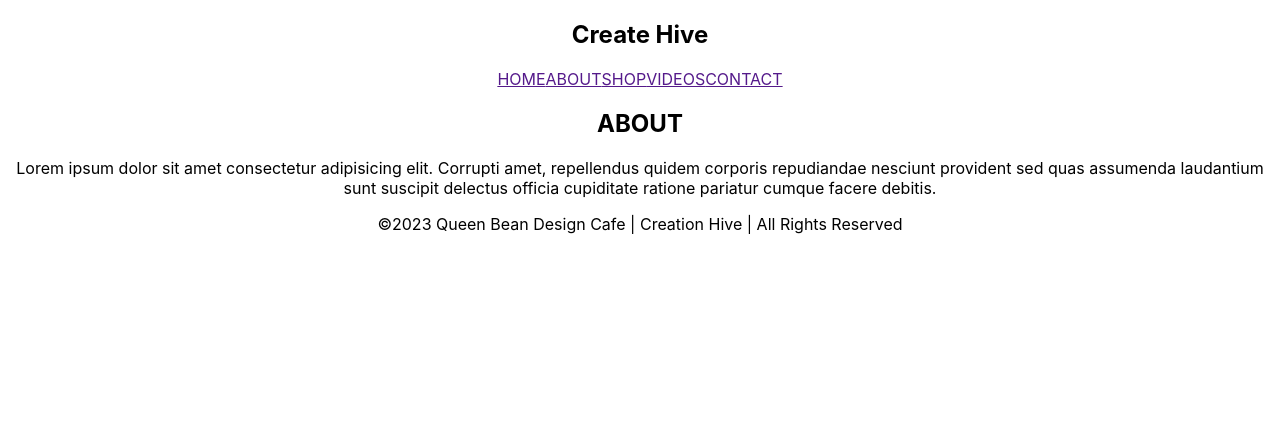
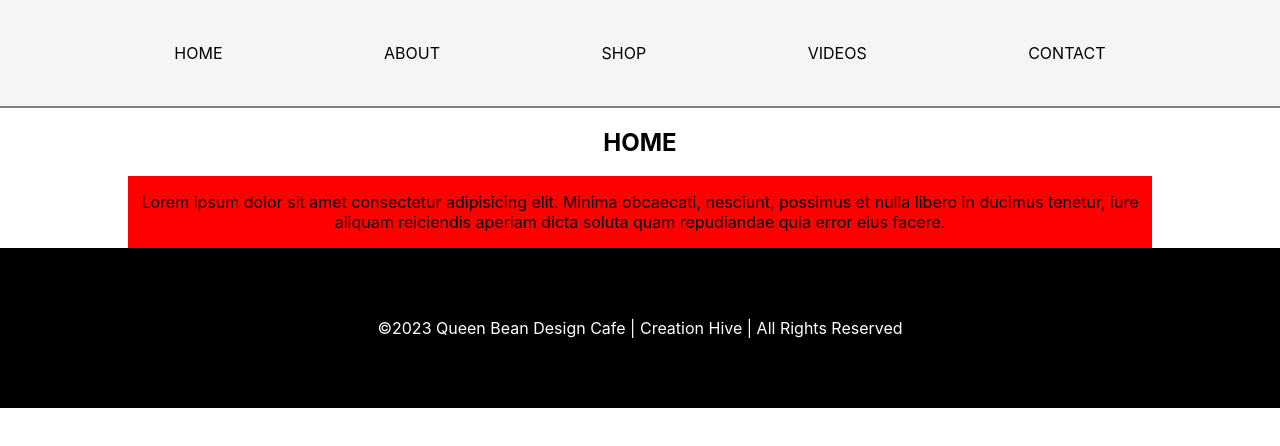
Before and after one commit to Katrina-Dierking/creation-hive, a React (Create React App) app: page / in a window 1280 px wide. Shown: the top 446 px of the page. Built offline with nearby package versions, Linux system fonts and the light colour scheme.

Commit message:
layout style

```diff
--- a/src/App.js
+++ b/src/App.js
@@ -1,12 +1,24 @@
 
 import './App.css';
+import { BrowserRouter, Routes, Route} from 'react-router-dom';
 import About from './views/about/About';
+import Home from './views/home/Home';
+import Shop from './views/shop/Shop';
+import Videos from './views/videos/Videos'
+import Contact from './views/contact/Contact'
 
 function App() {
   return (
     <div className="App">
-        <h2>Create Hive</h2>
-        <About />
+        <BrowserRouter>
+          <Routes>
+            <Route exact path="/" element={<Home />} />
+            <Route path="/about" element={<About/>} />
+            <Route path="/shop" element={<Shop/>} />
+            <Route path="/videos" element={<Videos/>}/>
+            <Route path="/contact" element={<Contact />} />
+          </Routes>
+        </BrowserRouter>
     </div>
   );
 }
--- a/src/components/footer/Footer.js
+++ b/src/components/footer/Footer.js
@@ -1,4 +1,5 @@
 import React from 'react'
+import './footer.scss'
 
 const Footer = () => {
   return (
--- /dev/null
+++ b/src/components/footer/footer.scss
@@ -0,0 +1,9 @@
+.footer {
+   background-color:black;
+   color:white;
+   height: 20vh;
+   display:flex;
+   flex-direction: row;
+   justify-content: space-evenly;
+   align-items: center;
+}
--- a/src/components/layout/Layout.js
+++ b/src/components/layout/Layout.js
@@ -1,6 +1,7 @@
 import React from 'react'
 import Header from '../header/Header'
 import Footer from '../footer/Footer'
+import './layout.scss'
 
 const Layout = ({title, children}) => {
   return (
--- /dev/null
+++ b/src/components/layout/layout.scss
@@ -0,0 +1,12 @@
+.layout {
+    width: 100%;
+
+    main {
+        width: 80vw;
+        display:flex;
+        flex-direction: column;
+        justify-content: space-between;
+        background-color: red;
+        margin:0 auto;
+    }
+}
--- a/src/components/nav/Nav.js
+++ b/src/components/nav/Nav.js
@@ -1,13 +1,15 @@
 import React from 'react'
+import { Link } from 'react-router-dom';
+import './nav.scss'
 
 const Nav = () => {
   return (
     <section className="nav">
-      <a href="">HOME</a>
-      <a href="">ABOUT</a>
-      <a href="">SHOP</a>
-      <a href="">VIDEOS</a>
-      <a href="">CONTACT</a>
+      <Link to="/">HOME</Link>
+      <Link to="/about">ABOUT</Link>
+      <Link to='/shop'>SHOP</Link>
+      <Link to='/videos'>VIDEOS</Link>
+      <Link to='/contact'>CONTACT</Link>
     </section>
   );
 }
--- /dev/null
+++ b/src/components/nav/nav.scss
@@ -0,0 +1,21 @@
+.nav {
+    height: 10vh;
+    display:flex;
+    flex-direction: row;
+    justify-content: space-evenly;
+    align-items: center;
+    padding: 1%;
+    background-color: whitesmoke;
+    border-bottom: 2px solid grey;
+
+    a {
+        text-decoration: none;
+        color:black;
+        font-size:16px;
+    }
+
+    a:hover {
+       color:red;
+       text-decoration: underline;
+    }
+}
--- /dev/null
+++ b/src/views/contact/Contact.js
@@ -0,0 +1,19 @@
+import React from "react";
+import Layout from "../../components/layout/Layout";
+
+const Contact = () => {
+  return (
+    <Layout title="CONTACT">
+      <main>
+        <p>
+          Lorem ipsum dolor sit amet consectetur adipisicing elit. Et blanditiis
+          distinctio voluptatum ex tenetur itaque reprehenderit possimus
+          aspernatur magnam accusantium eos eveniet cum dolor corporis
+          necessitatibus nisi, optio fugit tempora?
+        </p>
+      </main>
+    </Layout>
+  );
+};
+
+export default Contact;
--- /dev/null
+++ b/src/views/home/Home.js
@@ -0,0 +1,14 @@
+import React from 'react'
+import Layout from '../../components/layout/Layout'
+
+const Home = () => {
+  return (
+    <Layout title="HOME">
+        <main>
+            <p>Lorem ipsum dolor sit amet consectetur adipisicing elit. Minima obcaecati, nesciunt, possimus et nulla libero in ducimus tenetur, iure aliquam reiciendis aperiam dicta soluta quam repudiandae quia error eius facere.</p>
+        </main>
+    </Layout>
+  )
+}
+
+export default Home
--- /dev/null
+++ b/src/views/shop/Shop.js
@@ -0,0 +1,14 @@
+import React from 'react'
+import Layout from '../../components/layout/Layout'
+
+const Shop = () => {
+  return (
+    <Layout title="SHOP">
+      <main>
+        <p>Lorem ipsum dolor sit amet consectetur adipisicing elit. Et blanditiis distinctio voluptatum ex tenetur itaque reprehenderit possimus aspernatur magnam accusantium eos eveniet cum dolor corporis necessitatibus nisi, optio fugit tempora?</p>
+      </main>
+    </Layout>
+  )
+}
+
+export default Shop
--- /dev/null
+++ b/src/views/videos/Videos.js
@@ -0,0 +1,19 @@
+import React from "react";
+import Layout from "../../components/layout/Layout";
+
+const Videos = () => {
+  return (
+    <Layout title="VIDEOS">
+      <main>
+        <p>
+          Lorem ipsum dolor sit amet consectetur adipisicing elit. Et blanditiis
+          distinctio voluptatum ex tenetur itaque reprehenderit possimus
+          aspernatur magnam accusantium eos eveniet cum dolor corporis
+          necessitatibus nisi, optio fugit tempora?
+        </p>
+      </main>
+    </Layout>
+  );
+};
+
+export default Videos;
```
